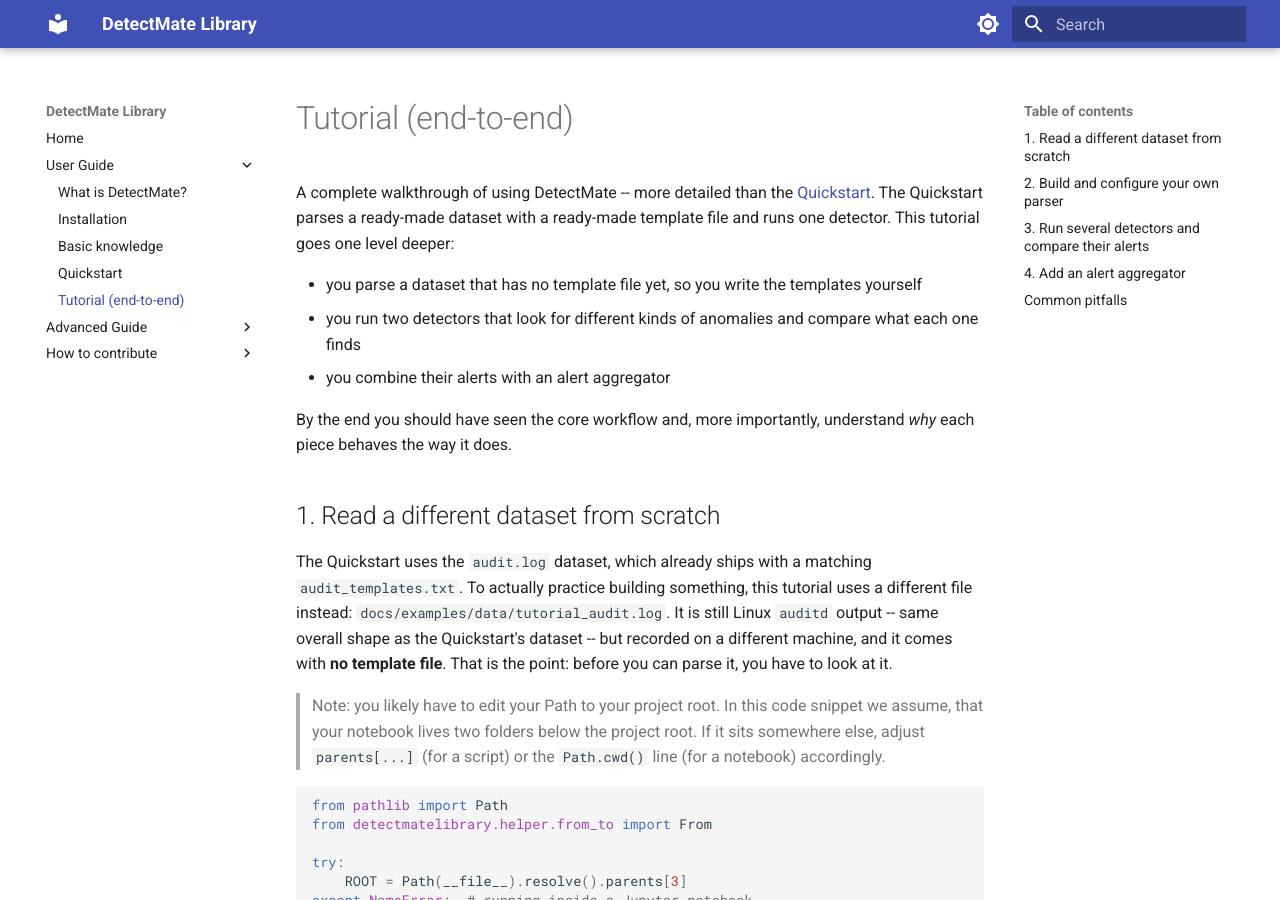
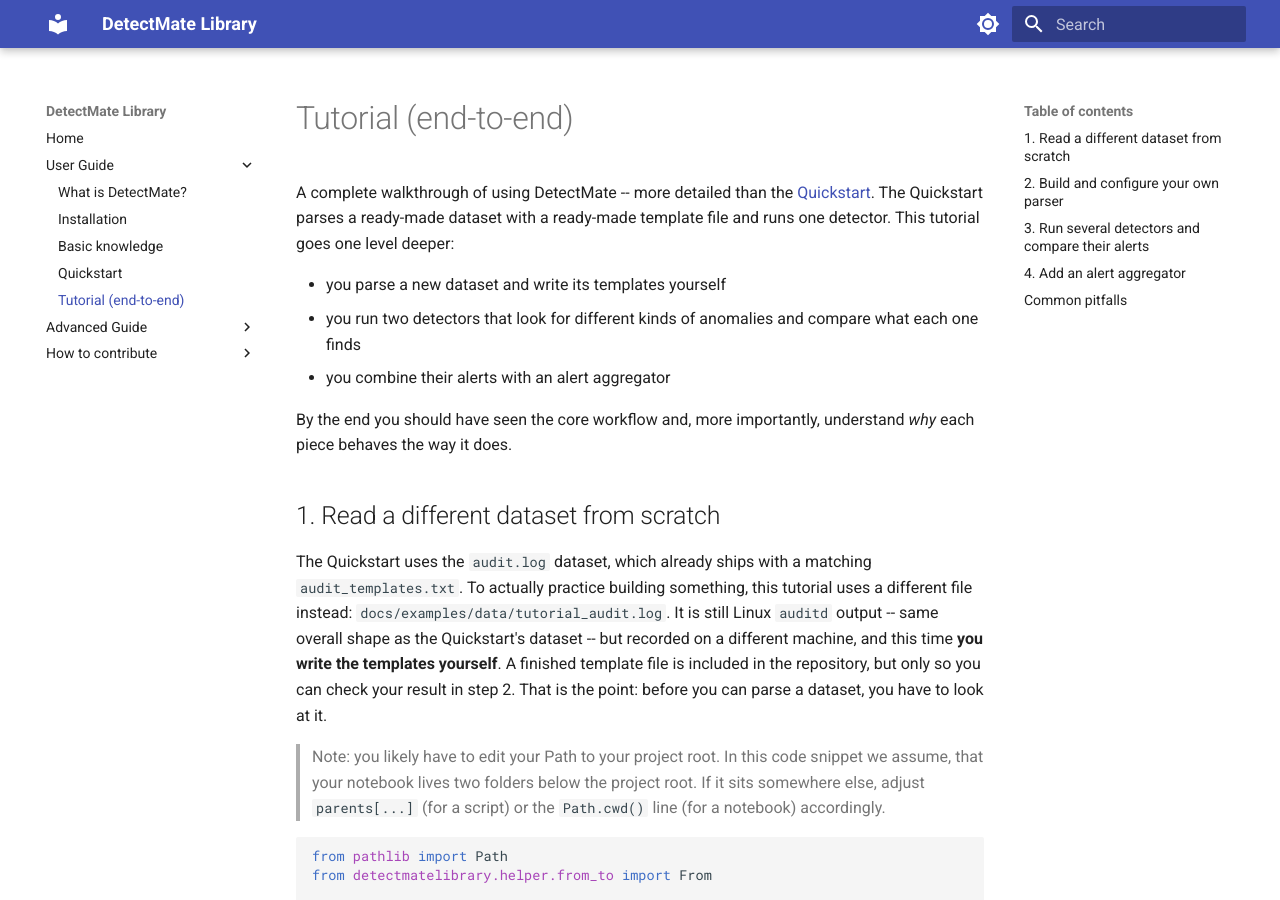
Before and after one commit to ait-detectmate/DetectMateLibrary, an MkDocs documentation site: the page built from docs/user_guide/tutorial.md, in a window 1280 px wide and 900 px high. Built offline with MkDocs 1.6.1 and Material for MkDocs 9.7.7, drawn with Linux system fonts in a browser that asks for light colours.

Commit message:
change template file wording

```diff
--- a/docs/user_guide/tutorial.md
+++ b/docs/user_guide/tutorial.md
@@ -5,8 +5,7 @@
 ready-made template file and runs one detector. This tutorial goes one level
 deeper:
 
-- you parse a dataset that has no template file yet, so you write the templates
-  yourself
+- you parse a new dataset and write its templates yourself
 - you run two detectors that look for different kinds of anomalies and compare
   what each one finds
 - you combine their alerts with an alert aggregator
@@ -21,8 +20,9 @@
 something, this tutorial uses a different file instead:
 `docs/examples/data/tutorial_audit.log`. It is still Linux `auditd` output  --  same overall
 shape as the Quickstart's dataset  --  but recorded on a different machine, and
-it comes with **no template file**. That is the point: before you can parse
-it, you have to look at it.
+this time **you write the templates yourself**. A finished template file is
+included in the repository, but only so you can check your result in step 2.
+That is the point: before you can parse a dataset, you have to look at it.
 
 > Note: you likely have to edit your Path to your project root. In this code snippet we assume, that your
 > notebook lives two folders below the project root. If it sits somewhere else, adjust `parents[...]` (for a
```
